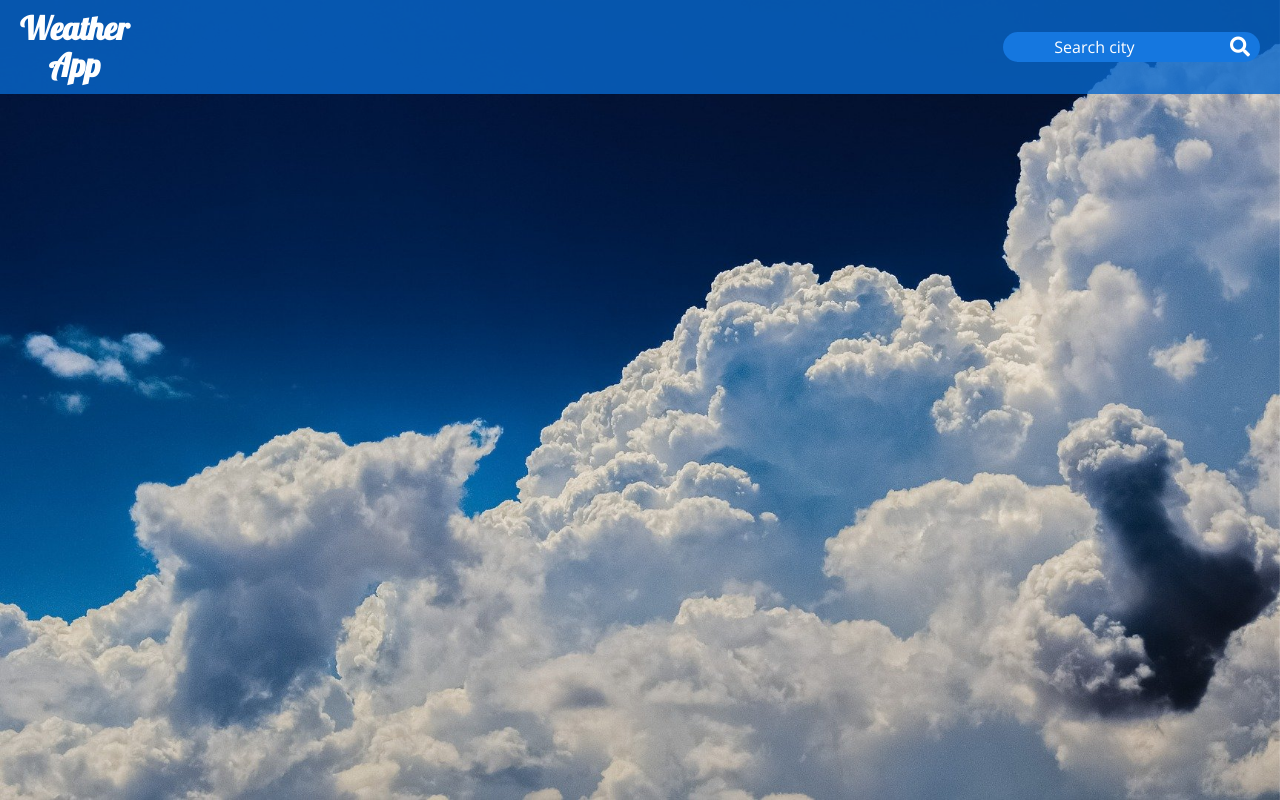
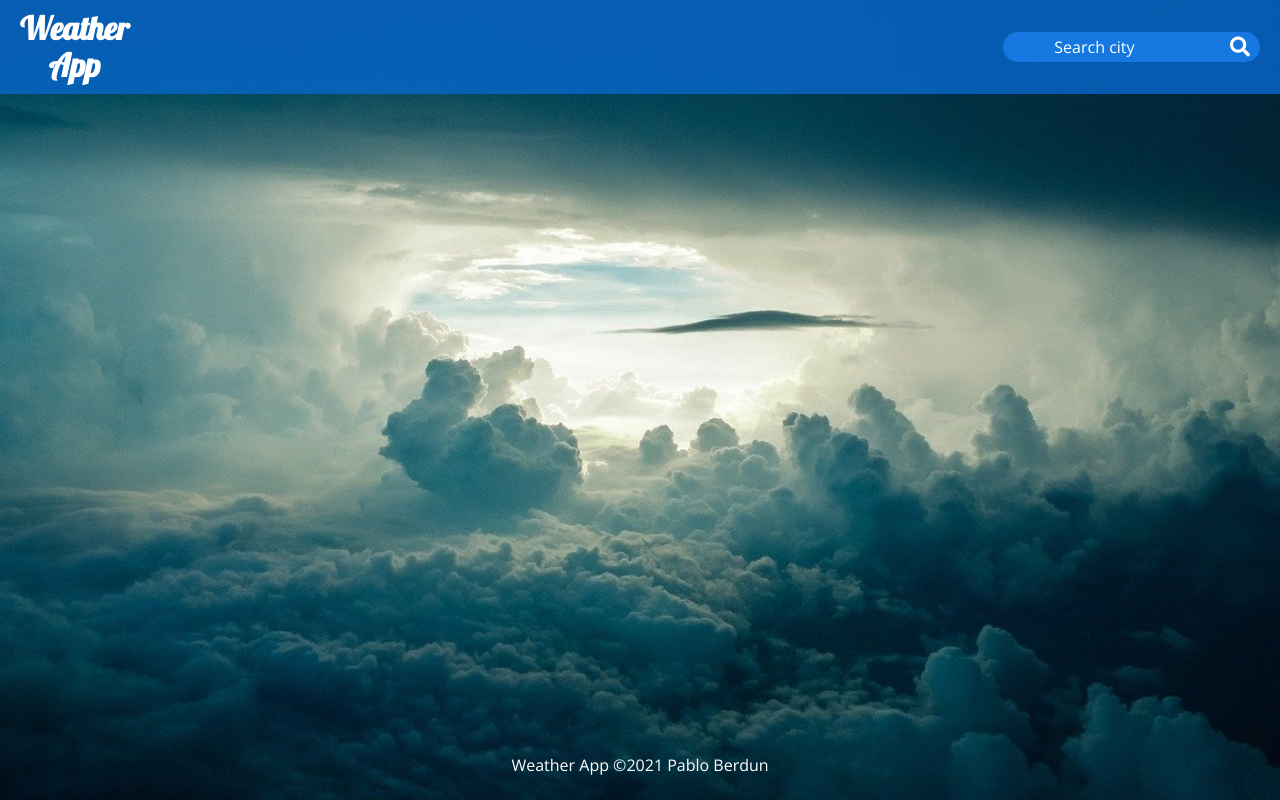
Before and after one commit to pablodamianberdun/weather-app, a React (Create React App) app: page / in a window 1280 px wide. Built offline with nearby package versions, Linux system fonts and the light colour scheme.

Commit message:
Added a footer and new background image

```diff
--- a/src/App.js
+++ b/src/App.js
@@ -1,16 +1,19 @@
 import React, { useState } from "react";
 import Header from "./components/Header";
 import WeatherCard from "./components/WeatherCard";
+import Footer from './components/Footer'
 import styled from "styled-components";
-import background from './img/clouds-2329680_1920.jpg'
+import background from './img/sky-50e9d54143_1280.jpg'
 
-const Background = styled.div`
-    min-height: 100vh;
+const Main = styled.div `
+	min-height: 100vh;
     background-image: url(${background});
     background-repeat: no-repeat;
-    background-attachment: fixed;
-    background-size: cover;
-`;
+	background-attachment: fixed;
+	background-position: center;
+	background-size: cover;
+	position: relative;
+`
 
 function App() {
     const [city, setCity] = useState({});
@@ -37,7 +40,7 @@ function App() {
     }
 
     return (
-        <Background>
+        <Main>
             <Header
                 title="Weather App"
                 setCity={setCity}
@@ -57,7 +60,8 @@ function App() {
                     ))}
                 </div>
             ) : null}
-        </Background>
+			<Footer/>
+        </Main>
     );
 }
 
--- /dev/null
+++ b/src/components/Footer.js
@@ -0,0 +1,23 @@
+import React from 'react'
+import styled from 'styled-components'
+
+const FooterContainer = styled.div `
+	display: block;
+	width: 100%;
+	text-align: center;
+	color: white;
+	padding: 10px;
+	margin-top: 40px;
+	position: absolute;
+	bottom: 0;
+`
+
+function Footer() {
+	return(
+		<FooterContainer>
+			<p>Weather App &copy;2021 Pablo Berdun</p>
+		</FooterContainer>
+	)
+}
+
+export default Footer
--- a/src/components/Header.js
+++ b/src/components/Header.js
@@ -6,7 +6,8 @@ const Title = styled.h1`
     color: white;
     background-color: rgba(8, 104, 205, 0.8);
     font-family: "Lobster", cursive;
-    margin: 0;
+	margin: 0;
+	margin-bottom: 30px;
     padding: 10px 20px;
     text-align: center;
     display: flex;
--- a/src/components/WeatherCard.js
+++ b/src/components/WeatherCard.js
@@ -5,8 +5,10 @@ const Card = styled.div`
     color: white;
     background-color: rgba(8, 104, 205, 0.5);
     text-align: center;
-    padding: 30px;
-    margin: 30px 10px;
+	padding: 30px;
+	margin-right: auto;
+	margin-left: auto;
+    margin-bottom: 60px;
     width: 100%;
     height: 20rem;
     border-radius: 10px;
```
Also changed, not shown: src/img/clouds-2329680_1920.jpg (deleted), src/img/sky-50e9d54143_1280.jpg (added).
